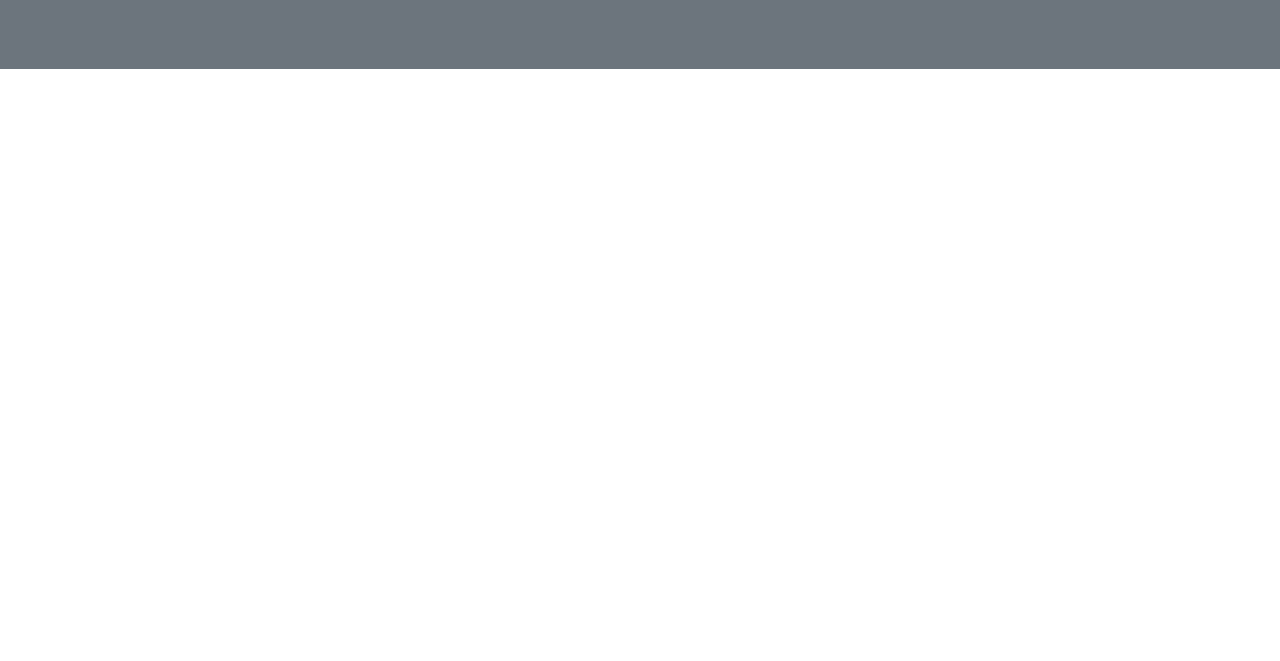
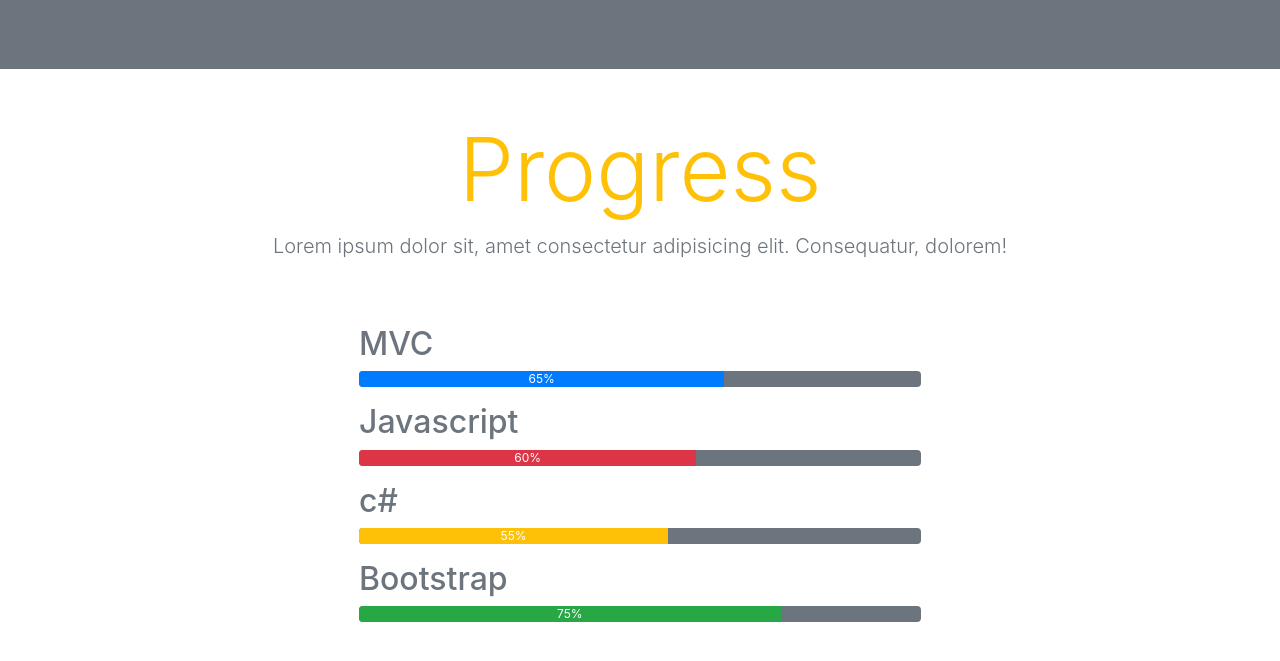
Before and after one commit to nishantniket/PureBootstrap, a plain HTML site: page index.html in a window 1280 px wide. Shown: the part 2799-3460 px from the top of the page. Before the commit the page ends 3348 px from the top, so only its background shows below. Drawn offline with nearby package versions, Linux system fonts and the light colour scheme.

Commit message:
Completed Progress-section

```diff
--- a/index.html
+++ b/index.html
@@ -233,7 +233,45 @@
   </div>
 </section>
 <!-- end of team-section -->
-
+<!-- progress-section -->
+<section class="p-5">
+  <div class="container-fluid">
+    <!-- title -->
+    <div class="row">
+      <div class="col text-center mb-5">
+        <h1 class="text-warning display-2">
+          Progress
+        </h1>
+        <p class="lead text-secondary">Lorem ipsum dolor sit, amet consectetur adipisicing elit. Consequatur, dolorem!</p>
+      </div>
+    </div>
+    <!--end of title -->
+    <!-- progress-bar -->
+    <div class="row justify-content-center">
+      <div class="col-lg-6 col-sm-10 text-secondary">
+        <h2>MVC</h2>
+        <div class="progress bg-secondary mb-3">
+          <div class="progress-bar" style="width:65%">65%
+          </div>
+        </div>
+          <h2>Javascript</h2>
+          <div class="progress bg-secondary mb-3">
+            <div class="progress-bar bg-danger" style="width:60%">60%</div>
+          </div>
+          <h2>c#</h2>
+          <div class="progress bg-secondary mb-3">
+            <div class="progress-bar bg-warning" style="width:55%">55%</div>
+          </div>
+          <h2>Bootstrap</h2>
+          <div class="progress bg-secondary mb-3">
+            <div class="progress-bar bg-success" style="width:75%">75%</div>
+          </div>
+      </div>
+    </div>
+    <!--end of progress-bar -->
+  </div>
+</section>
+<!--end of progress-section -->
 <br>
 <br>
 <br>
```
